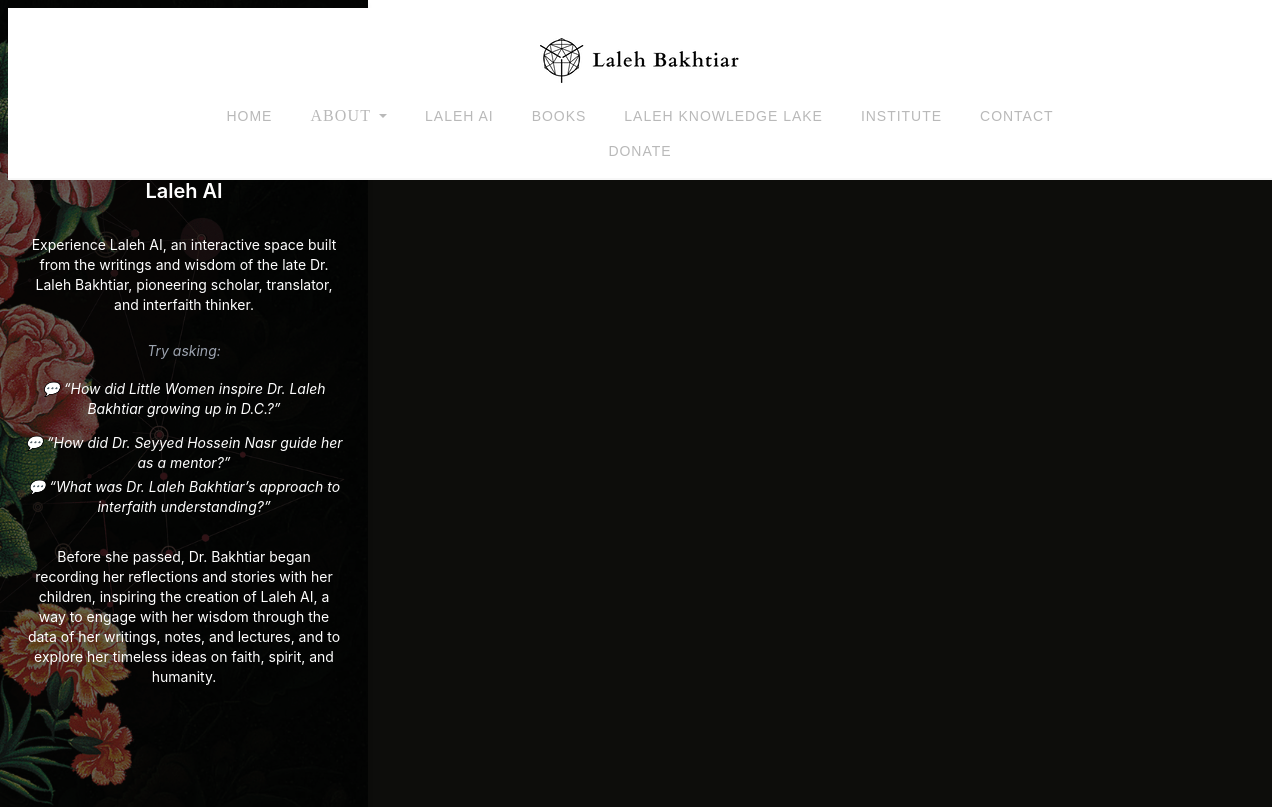
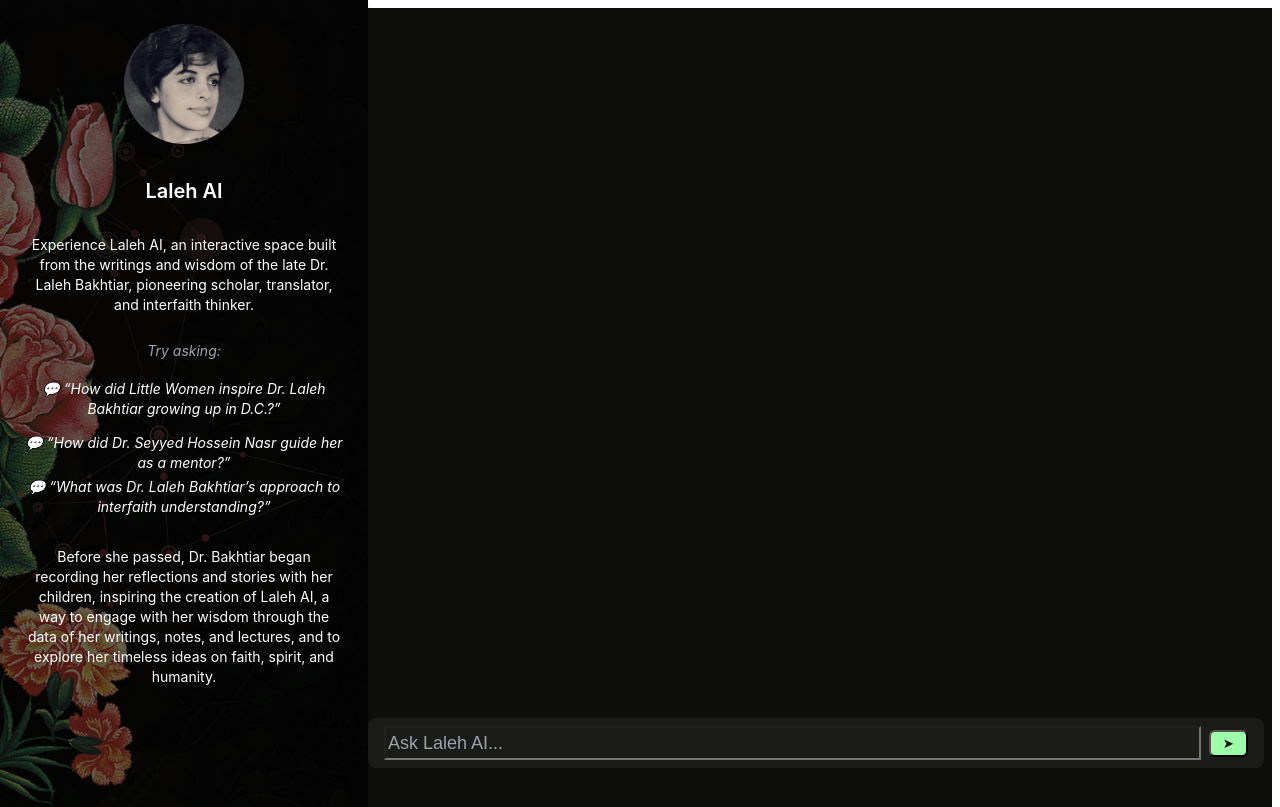
Before and after one commit to laleh-bakhtiar/laleh-ai, a Next.js app in the folder laleh-ai/: page /chat in a window 1280 px wide. Shown: the top 807 px of the page. Built offline with nearby package versions, Linux system fonts and the light colour scheme.

Commit message:
Hide navbar on laleh ai

```diff
--- a/laleh-ai/pages/_app.js
+++ b/laleh-ai/pages/_app.js
@@ -1,11 +1,16 @@
 // pages/_app.js
 import '../styles/globals.css';
 import Navigation from '../components/Navigation';
+import { useRouter } from 'next/router';
 
 export default function App({ Component, pageProps }) {
+	const router = useRouter();
+	const HIDE_NAV_PATHS = ['/chat', '/laleh-ai'];
+	const showNavigation = !HIDE_NAV_PATHS.includes(router.pathname);
+
 	return (
 		<>
-			<Navigation />
+			{showNavigation && <Navigation />}
 			<Component {...pageProps} />
 		</>
 	);
```
